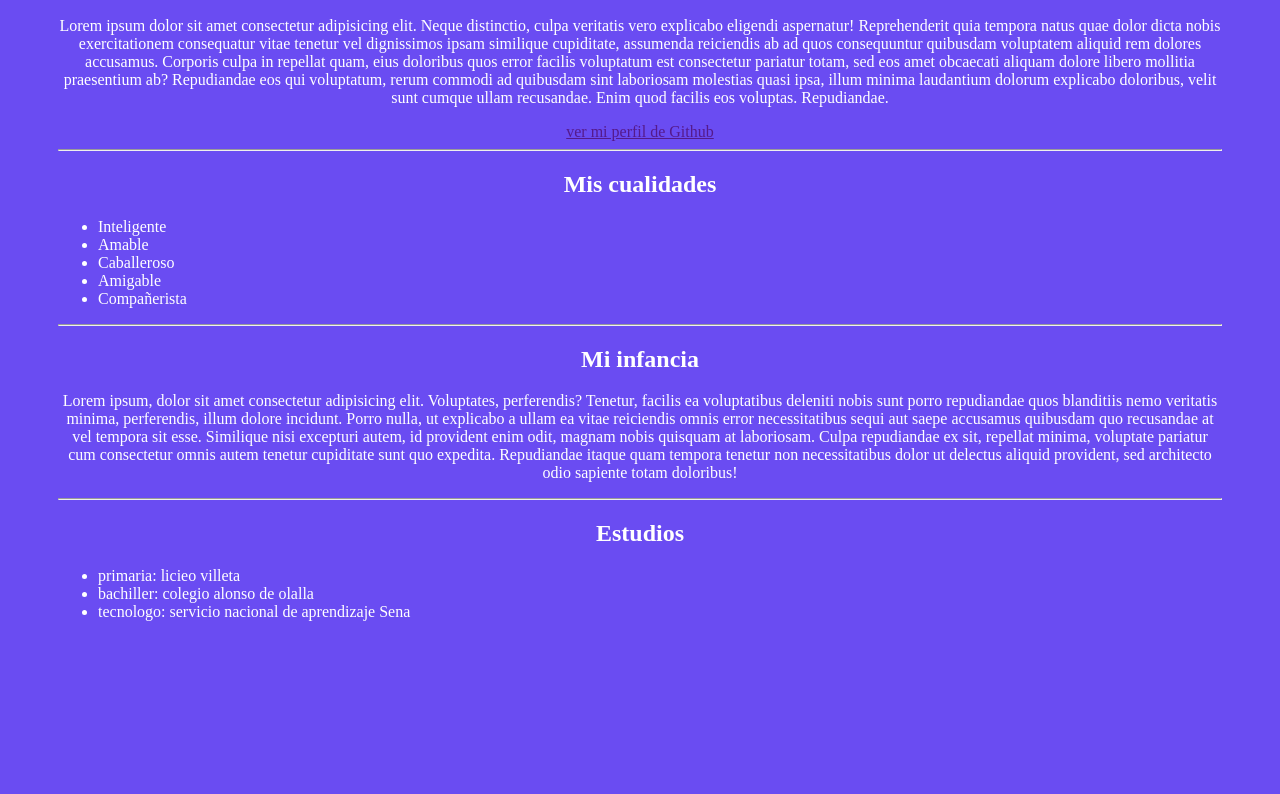
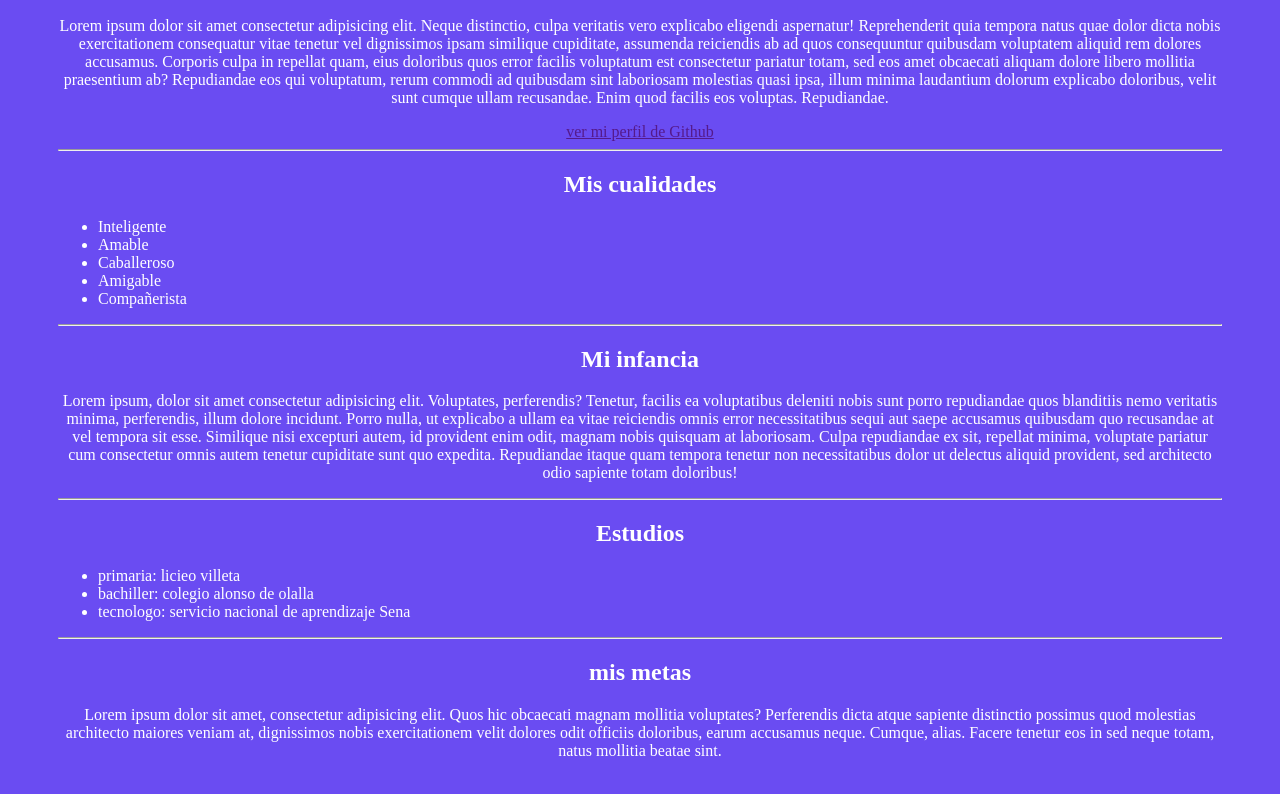
Before and after one commit to Albert-Gutierrez/mi_historia, a plain HTML site: page index.html in a window 1280 px wide. Shown: the part 1141-1935 px from the top of the page. Before the commit the page ends 1836 px from the top, so only its background shows below. Drawn offline with Linux system fonts and the light colour scheme.

Commit message:
se agrego un hr, h2 de  mis metas y un parrafo

```diff
--- a/index.html
+++ b/index.html
@@ -32,6 +32,9 @@
             <li>bachiller: colegio alonso de olalla</li>
             <li>tecnologo: servicio nacional de aprendizaje Sena</li>
         </ul>
+        <hr>
+        <h2>mis metas</h2>
+        <p>Lorem ipsum dolor sit amet, consectetur adipisicing elit. Quos hic obcaecati magnam mollitia voluptates? Perferendis dicta atque sapiente distinctio possimus quod molestias architecto maiores veniam at, dignissimos nobis exercitationem velit dolores odit officiis doloribus, earum accusamus neque. Cumque, alias. Facere tenetur eos in sed neque totam, natus mollitia beatae sint.</p>
     </section>
 
 </body>
```
